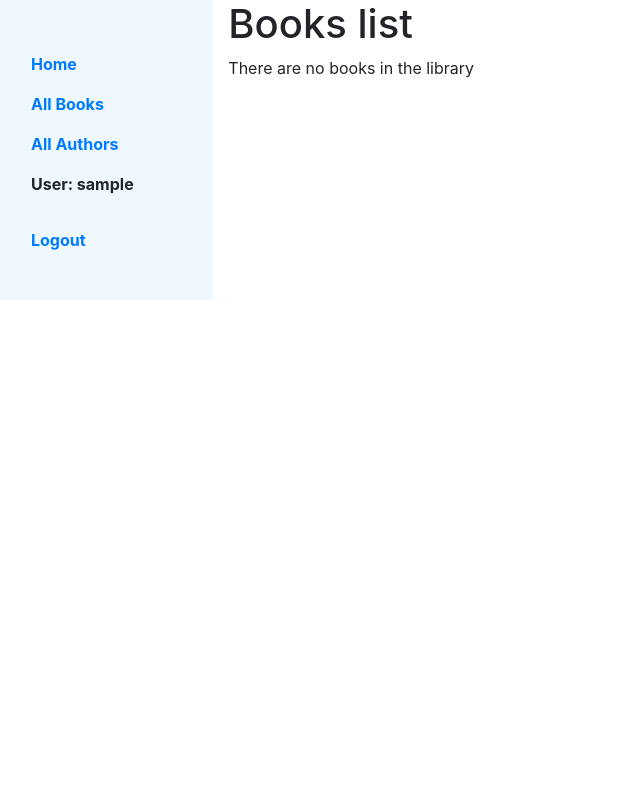
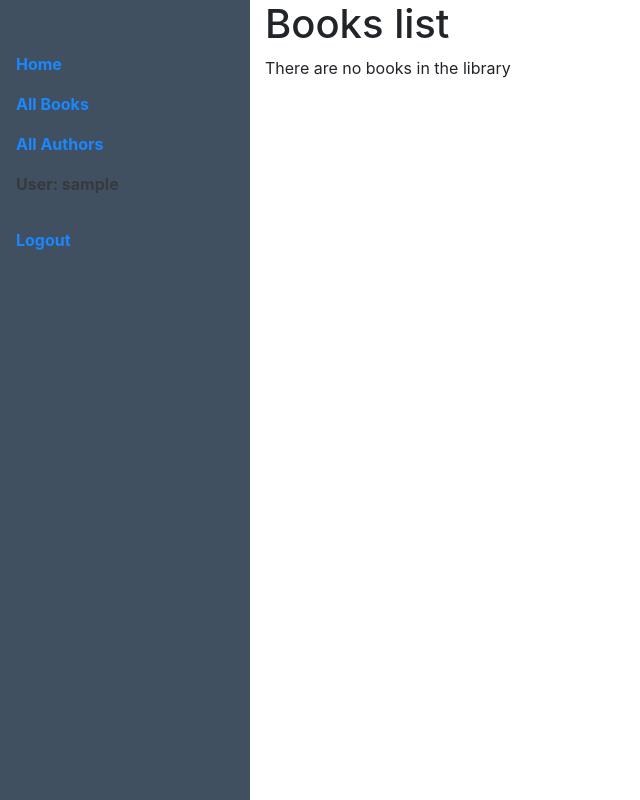
Before and after one commit to joelkny97/library-catalog-site, a Django app: page /catalog/books/ in a window 1280 px wide. Shown: the whole page, without its empty margins (0-640 px from the left). Run offline with Django 3.2, Linux system fonts and the light colour scheme; the visitor is signed in with stand-in values (Sample User, id 1); data that the repository does not hold is empty; some libraries are stand-ins or nearby versions.

Commit message:
Sidebar redisgned with logout fix

```diff
--- a/catalog/static/css/styles.css
+++ b/catalog/static/css/styles.css
@@ -1,8 +1,30 @@
+/*.col-md-2 {
+    background-color: aliceblue;
+}*/
+/* Sidebar */
+#sidebar-wrapper {
+    z-index: 1;
+    height: 100%;
+    width: 250px;
+    overflow-y: hidden;
+    overflow-x: hidden;
+    background-color: #2C3E50;
+    opacity: 0.9;
+    position: fixed;
+    top: 0;
+    left: 0;
+}
+
+/* Main content */
+#page-content-wrapper {
+    height: 100%;
+    width: 100%;
+    padding-left: 250px;
+    position: absolute;
+}
+/* Sidebar styling */
 .sidebar-nav {
     margin-top: 20px;
     padding: 0;
     list-style: none;
 }
-.col-md-2 {
-    background-color: aliceblue;
-}
--- a/catalog/templates/base_generic.html
+++ b/catalog/templates/base_generic.html
@@ -9,9 +9,9 @@
     <link rel="stylesheet" href="{% static 'css/styles.css'  %}">
 </head>
 <body>
-    <div class="container-fluid">
-        <div class="row">
-            <div class="col-md-2">
+    <div id="wrapper">
+        <!-- Sidebar-->
+        <div id="sidebar-wrapper">
             {% block sidebar %}
             <nav class="nav flex-column grey lighten-4 py-4 font-weight-bold">
             <ul class="sidebar-nav">
@@ -22,13 +22,18 @@
                 <li><p class="nav-link"> User: {{ user.get_username }}</p></li>
                 <li><a class="nav-link" href="{% url 'logout'%}">Logout</a></li>
                 {% else %}
-                    <li><a class="nav-link" href="{% url 'login'%}?next={{request.path}}">Login</a></li>
+                <li><a class="nav-link" href="{% url 'login'%}?next={% if request.path == '/accounts/logout/' %}{% url 'index' %}{% else %}{{ request.path }}{% endif %}">Login</a></li>
                 {% endif %}
             </ul>
             </nav>
             {% endblock %}
+
         </div>
-            <div class="col-md-10"> {% block content %}  {% endblock %}
+        <!-- Page content-->
+        <div id="page-content-wrapper">
+            <div class="container-fluid">
+                <div class="row">
+                    <div class="col-md-12"> {% block content %}  {% endblock %}
                         {% block pagination %}
                         {% if is_paginated %}
                         <div class="pagination">
@@ -46,8 +51,12 @@
                         </div>
                         {% endif %}
                         {% endblock %}
+
                     </div>
                 </div>
             </div>
+        </div>
+    </div>
+
 </body>
 </html>
--- a/catalog/views.py
+++ b/catalog/views.py
@@ -51,7 +51,7 @@ def index(request):
 #class view to generate list view of all books
 class BookListView(LoginRequiredMixin,generic.ListView):
     login_url = '/accounts/login/'
-    redirect_url = '/'
+    redirect_url = 'catalog/'
     model = Book
     pagination = 10
     paginate_by = 2
@@ -70,14 +70,14 @@ class BookListView(LoginRequiredMixin,generic.ListView):
         return context
 class BookDetailView(LoginRequiredMixin,generic.DetailView):
     login_url = '/accounts/login/'
-    redirect_url = '/'
+    redirect_url = 'catalog/'
     model = Book
     template_name = 'catalog/book_detail.html'  # custom template file
 
 #class view to generate list view of all authors
 class AuthorListView(LoginRequiredMixin,generic.ListView):
     login_url = '/accounts/login/'
-    redirect_url = '/'
+    redirect_url = 'catalog/'
     model = Author
     # query_pk_and_slug = True
     pagination = 10
@@ -98,7 +98,7 @@ class AuthorListView(LoginRequiredMixin,generic.ListView):
 
 class AuthorDetailView(LoginRequiredMixin,generic.DetailView):
     login_url = '/accounts/login/'
-    redirect_url = '/'
+    redirect_url = 'catalog/'
     model = Author
     template_name = 'catalog/author_detail.html'
     #query_pk_and_slug = True  # calling pk and slug
```
Lines whose indentation alone changed are shown as unchanged.
